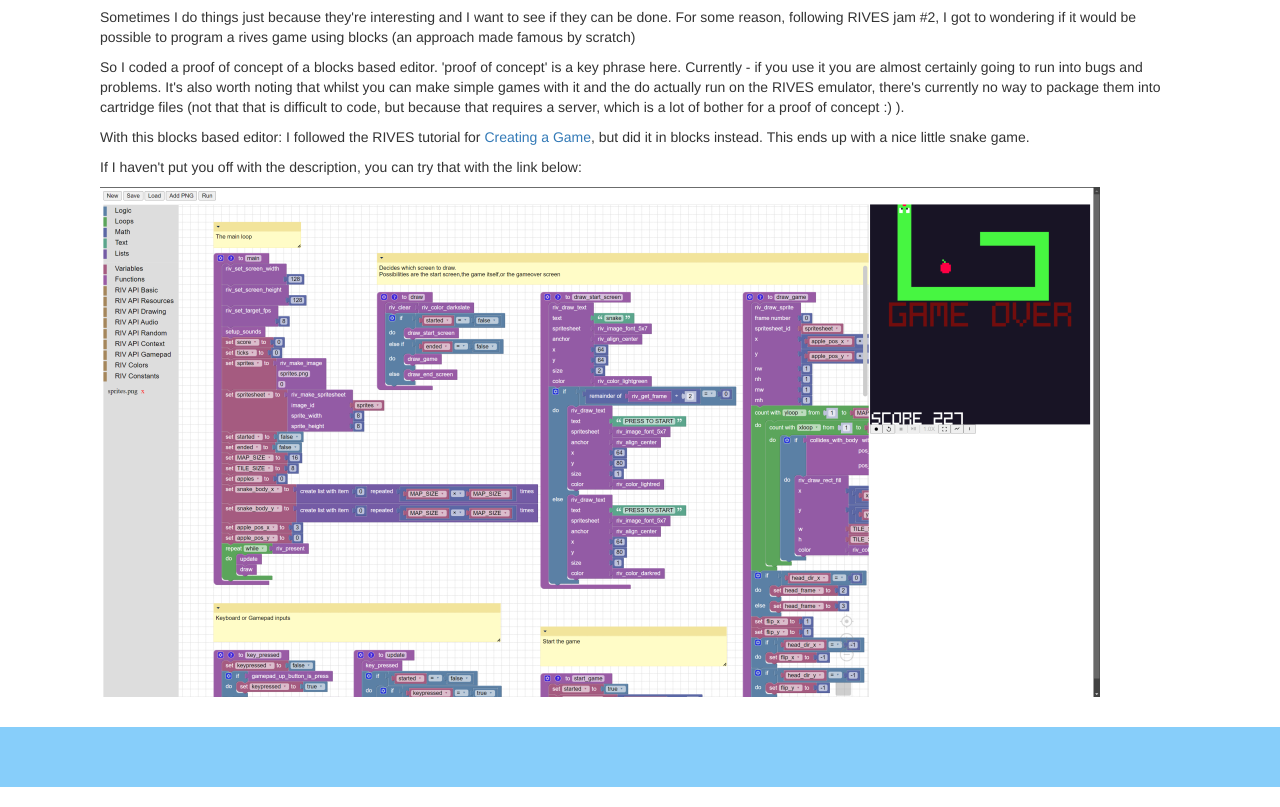
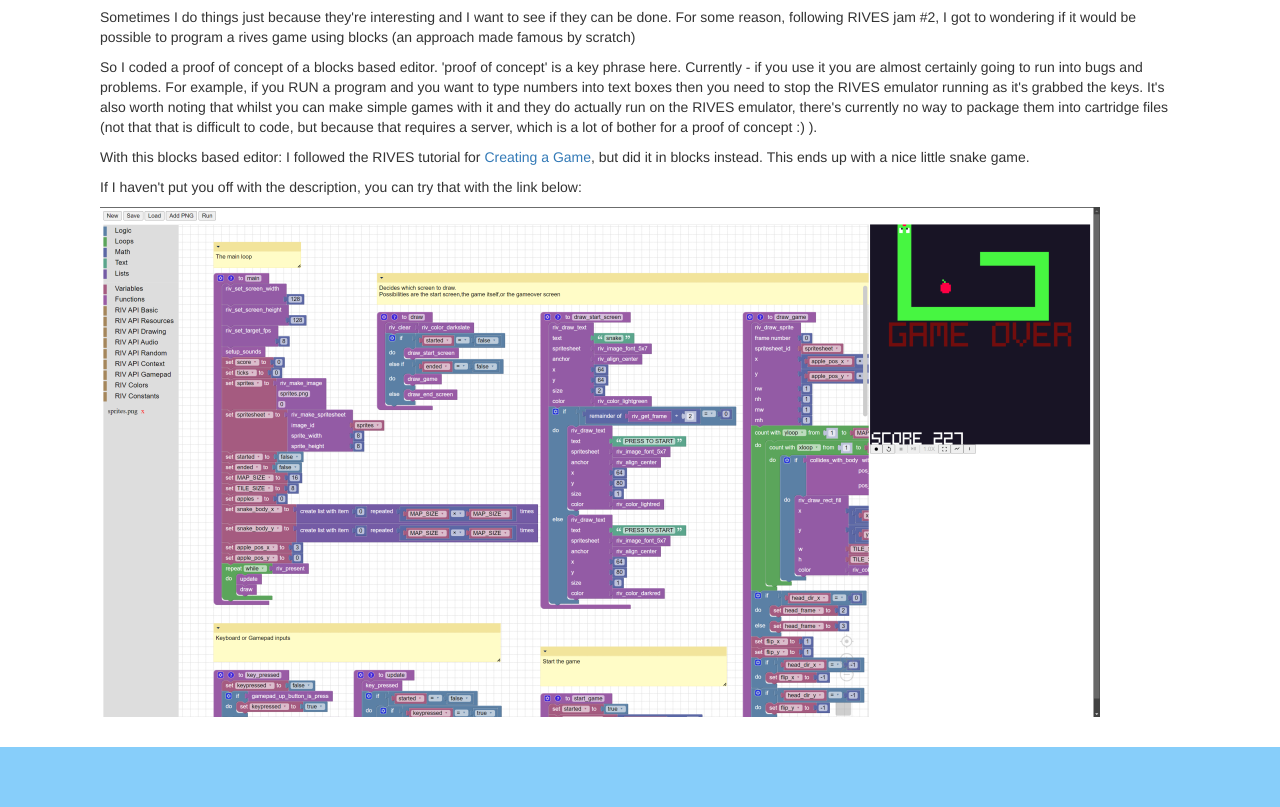
Before and after one commit to EdNekebno/ednekebno.github.io, a plain HTML site: page rivesscratch.html in a window 1280 px wide. Shown: the part 136-943 px from the top of the page. Drawn offline with Linux system fonts and the light colour scheme.

Commit message:
Update rivesscratch.html

```diff
--- a/rivesscratch.html
+++ b/rivesscratch.html
@@ -67,7 +67,8 @@
 <div style='padding:30px;'>
 	<h2>RIVES Scratch Like Development Enviroment</h2>
   <p>Sometimes I do things just because they're interesting and I want to see if they can be done. For some reason, following RIVES jam #2, I got to wondering if it would be possible to program a rives game using blocks (an approach made famous by scratch)</p>
-  <p>So I coded a proof of concept of a blocks based editor. 'proof of concept' is a key phrase here. Currently - if you use it you are almost certainly going to run into bugs and problems. It's also worth noting that whilst you can make simple games with it and the do actually run on the RIVES emulator,
+  <p>So I coded a proof of concept of a blocks based editor. 'proof of concept' is a key phrase here. Currently - if you use it you are almost certainly going to run into bugs and problems. For example, if you RUN a program and you want to type numbers into text boxes then you need to stop
+	  the RIVES emulator running as it's grabbed the keys. It's also worth noting that whilst you can make simple games with it and they do actually run on the RIVES emulator,
    there's currently no way to package them into cartridge files (not that that is difficult to code, but because that requires a server, which is a lot of bother for a proof of concept :) ).</p>
   <p>With this blocks based editor: I followed the RIVES tutorial for <a href='https://rives.io/docs/riv/creating-a-game'>Creating a Game</a>, but did it in blocks instead. This ends up with a nice little snake game.</p>
   <p>If I haven't put you off with the description, you can try that with the link below:</p>
```
